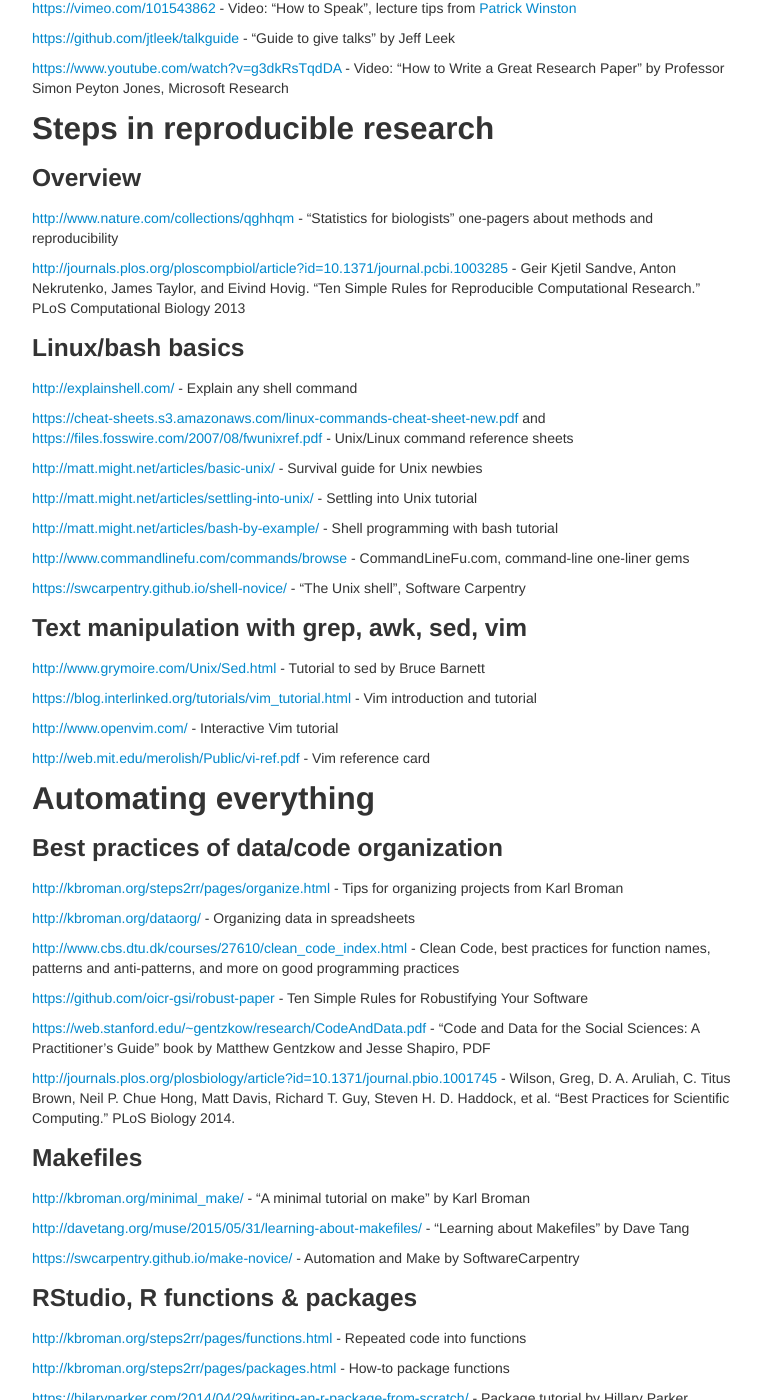
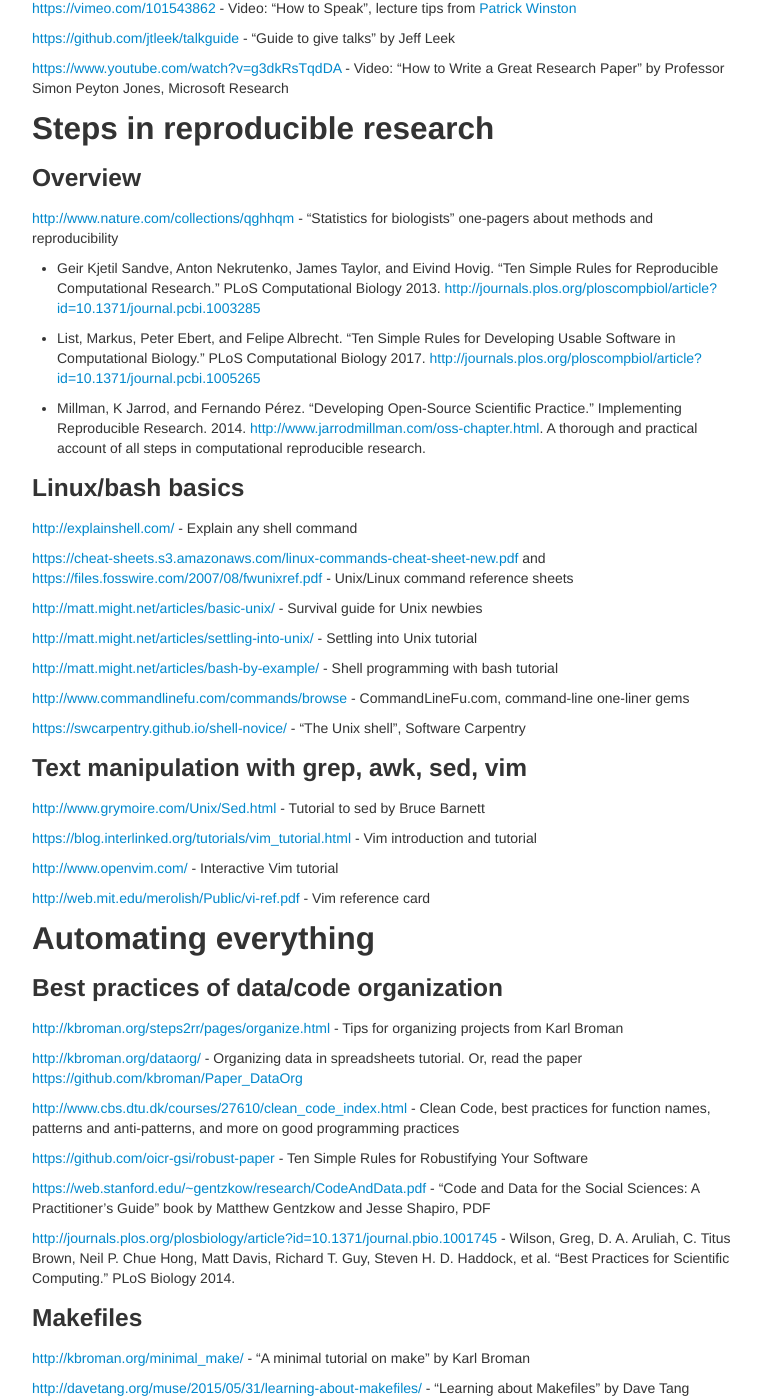
Before and after one commit to mdozmorov/BIOS692, a Jekyll site: the page built from pages/references.md, in a window 1280 px wide and 1400 px high, scrolled down 664 px. Shown: the whole window, without its empty margins (258-1019 px from the left). Built offline with Jekyll 4.4.1, drawn with Linux system fonts in a browser that asks for light colours.

Commit message:
Add ref to data organizing paper by KB

```diff
--- a/pages/references.md
+++ b/pages/references.md
@@ -36,7 +36,12 @@ title: References, "Reproducible research tools" course, BIOS 692
 
 [http://www.nature.com/collections/qghhqm](http://www.nature.com/collections/qghhqm) - "Statistics for biologists" one-pagers about methods and reproducibility
 
-[http://journals.plos.org/ploscompbiol/article?id=10.1371/journal.pcbi.1003285](http://journals.plos.org/ploscompbiol/article?id=10.1371/journal.pcbi.1003285) - Geir Kjetil Sandve, Anton Nekrutenko, James Taylor, and Eivind Hovig. “Ten Simple Rules for Reproducible Computational Research.” PLoS Computational Biology 2013
+- Geir Kjetil Sandve, Anton Nekrutenko, James Taylor, and Eivind Hovig. “Ten Simple Rules for Reproducible Computational Research.” PLoS Computational Biology 2013. [http://journals.plos.org/ploscompbiol/article?id=10.1371/journal.pcbi.1003285](http://journals.plos.org/ploscompbiol/article?id=10.1371/journal.pcbi.1003285)
+
+- List, Markus, Peter Ebert, and Felipe Albrecht. “Ten Simple Rules for Developing Usable Software in Computational Biology.” PLoS Computational Biology 2017. [http://journals.plos.org/ploscompbiol/article?id=10.1371/journal.pcbi.1005265](http://journals.plos.org/ploscompbiol/article?id=10.1371/journal.pcbi.1005265)
+
+- Millman, K Jarrod, and Fernando Pérez. “Developing Open-Source Scientific Practice.” Implementing Reproducible Research. 2014. [http://www.jarrodmillman.com/oss-chapter.html](http://www.jarrodmillman.com/oss-chapter.html). A thorough and practical account of all steps in computational reproducible research.
+
 
 ### Linux/bash basics {#linux}
 
@@ -70,7 +75,7 @@ title: References, "Reproducible research tools" course, BIOS 692
 
 [http://kbroman.org/steps2rr/pages/organize.html](http://kbroman.org/steps2rr/pages/organize.html) - Tips for organizing projects from Karl Broman
 
-[http://kbroman.org/dataorg/](http://kbroman.org/dataorg/) - Organizing data in spreadsheets
+[http://kbroman.org/dataorg/](http://kbroman.org/dataorg/) - Organizing data in spreadsheets tutorial. Or, read the paper [https://github.com/kbroman/Paper_DataOrg](https://github.com/kbroman/Paper_DataOrg)
 
 [http://www.cbs.dtu.dk/courses/27610/clean_code_index.html](http://www.cbs.dtu.dk/courses/27610/clean_code_index.html) - Clean Code, best practices for function names, patterns and anti-patterns, and more on good programming practices
 
```
